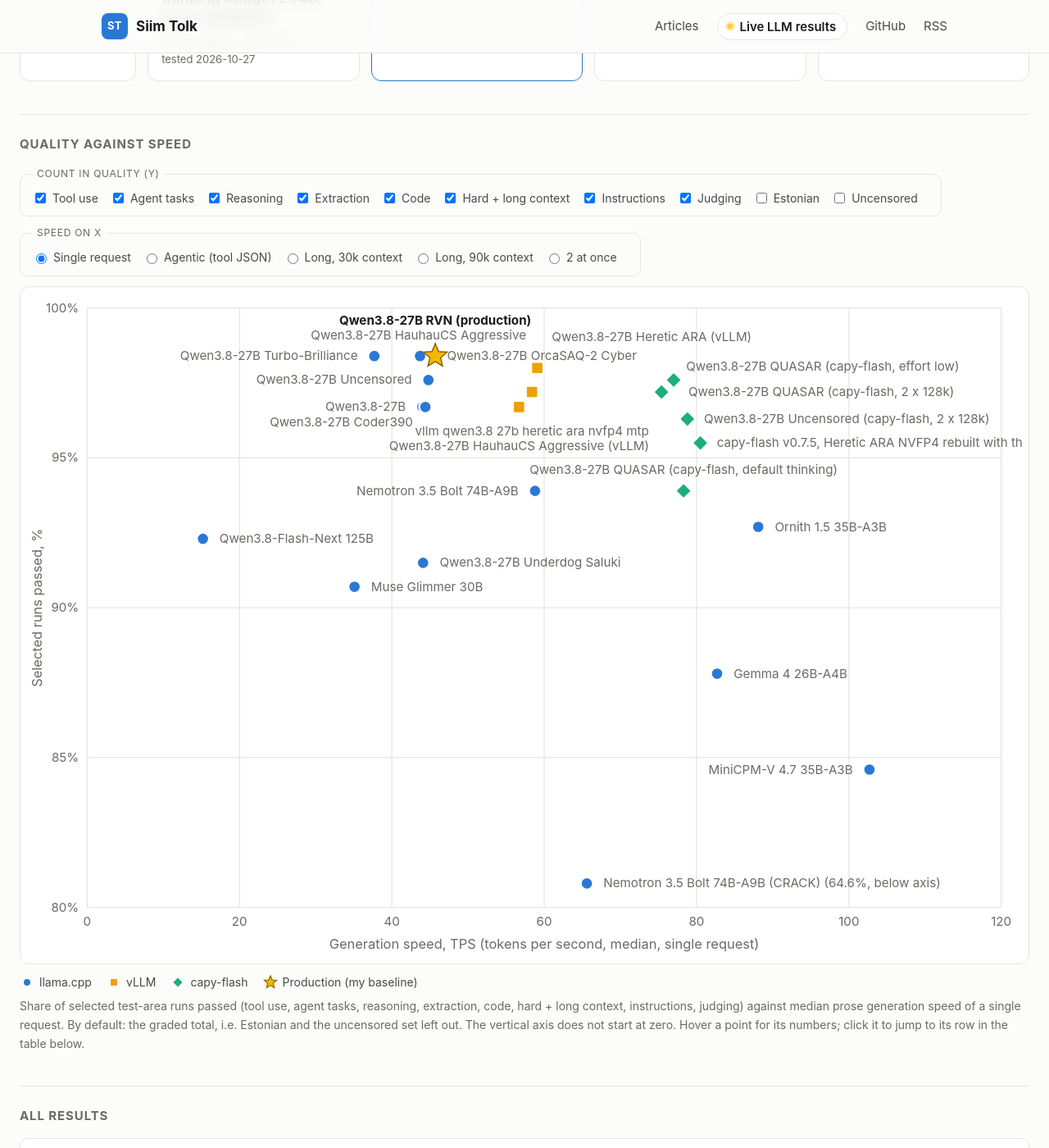
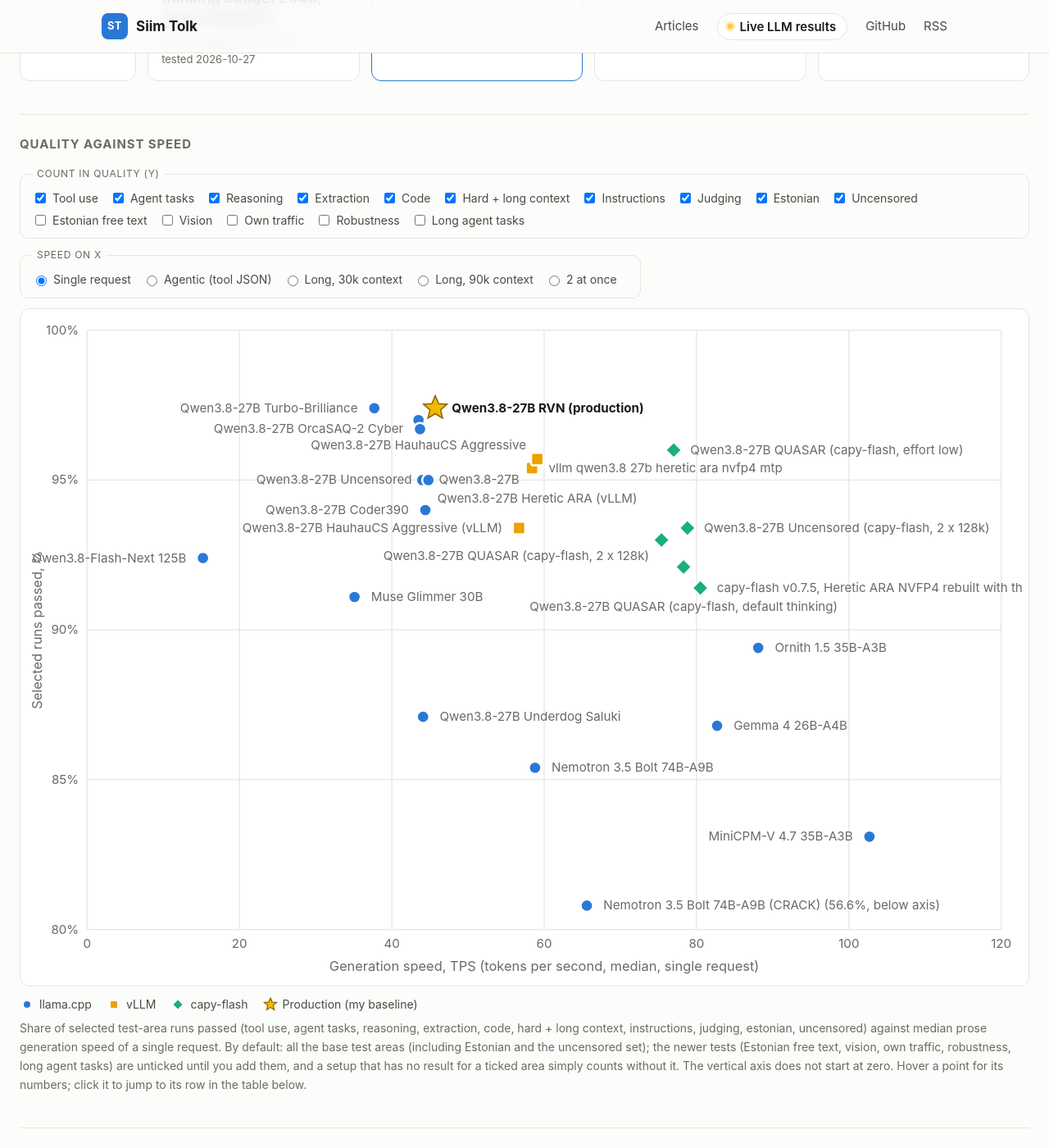
Before and after one commit to siimtolk/siimtolk.github.io, a Jekyll site: the page built from results/index.html, in a window 1280 px wide and 1400 px high, scrolled down 478 px. Shown: the whole window at 82% size. Built offline with Jekyll 4.4.1, drawn with Linux system fonts in a browser that asks for light colours; some of the changed text lies outside the part shown.

Commit message:
Results page: columns for the newer tests, unticked in the chart by default
Co-Authored-By: Claude Sonnet 5.5 <noreply@anthropic.com>

```diff
--- a/results/index.html
+++ b/results/index.html
@@ -27,6 +27,7 @@ description: Updated automatically after each benchmark run.
   <label class="r-sortsel">Sort by <select id="sortsel"></select></label>
   <div class="r-scroll"><table id="all"></table></div>
   <p class="meta">All speed numbers are TPS (tokens per second); higher is better. Under each setup name: quantization · uncensoring method · author of the weights, then how it was served (stock = not uncensored; undisclosed = the author does not say how). Click a column to sort; click a setup name to open its weights on Hugging Face; the grey line under it says how it was served. Graded = passed/runs without Estonian and uncensored; uncensored = edgy but harmless tasks answered instead of refused (counted separately, not in graded); thinking off = the same suite with reasoning disabled; follow-up = mean time to first token of the 2nd and later turns in two alternating 13k-token chats; 2 at once = total TPS with two simultaneous requests. The test-area columns (tool use, agent tasks, reasoning, extraction, code, hard tasks with long context and prompt injection, following instructions, judging) show passed/runs for each area; together they make up the graded total. A dash means that test was not run for that setup.</p>
+  <p class="meta"><strong>Extra tests (added 2026-10-27, not part of the graded total).</strong> Estonian free text = open Estonian answers checked for spelling, punctuation and compound words with a public Estonian language checker; vision = reading generated invoices, charts, signs and tables from images (a dash also when the server cannot see images); robustness = ignoring instructions hidden in web pages, files and e-mails, recovering from tool errors, not drowning in huge outputs or 25 similar tools, refusing destructive shortcuts; long agent tasks = multi-step fixes in a sandboxed project, graded by hidden tests on the final files; own traffic = real decision points, scheduled-job briefs and the real ~15k-token system prompt from my own assistant's history (the cases stay private, only the score is published). Only setups tested after that date have these; the older ones show a dash. Scores are passed/runs of the same kind as the columns above, and each test has a version, so a later change to it will not be mixed with these numbers.</p>
 </section>
 <script id="board-data" type="application/json">{{ d | jsonify }}</script>
 <script>
@@ -69,14 +70,17 @@ description: Updated automatically after each benchmark run.
   ].map(function (t, i) { return '<div class="r-tile' + (i === 0 ? ' r-count' : '') + '"><div class="r-k">' + t[0] + '</div><div class="r-v">' + t[1] + '</div><div class="r-s">' + t[2] + '</div><div class="r-s r-s2">' + t[3] + '</div></div>'; }).join('');
 
   // chart controls: which test areas count towards quality (Y) and which speed is on X
-  var AREAS = SEC_().concat([['estonian', 'Estonian'], ['uncensored', 'Uncensored']]);
+  // sections kept outside the graded total: shown as columns of their own, "–" until a setup has been run on them
+  var XT = [['estonian_free', 'Estonian free text'], ['vision', 'Vision'], ['own_traffic', 'Own traffic'], ['robust', 'Robustness'], ['longagent', 'Long agent tasks']];
+  var xval = function (m, k) { return k === 'own_traffic' ? m.own_traffic : (m.extra || {})[k]; };
+  var AREAS = SEC_().concat([['estonian', 'Estonian'], ['uncensored', 'Uncensored']], XT);
   var SPEEDS = [['prose', 'Single request', 'Generation speed, TPS (tokens per second, median, single request)', 'median prose generation speed of a single request'],
     ['tool_json', 'Agentic (tool JSON)', 'Tool-call JSON generation speed, TPS (tokens per second)', 'generation speed of tool-call JSON, the agentic workload'],
     ['decode_30k', 'Long, 30k context', 'Generation speed at 30k tokens of context, TPS', 'generation speed with 30k tokens of context'],
     ['decode_90k', 'Long, 90k context', 'Generation speed at 90k tokens of context, TPS', 'generation speed with 90k tokens of context'],
     ['parallel', '2 at once', 'Total generation speed with two simultaneous requests, TPS', 'total speed with two simultaneous requests']];
   var on = {}, xk = 'prose';
-  AREAS.forEach(function (a) { on[a[0]] = a[0] !== 'estonian' && a[0] !== 'uncensored'; });  // default = the graded total
+  AREAS.forEach(function (a) { on[a[0]] = !XT.some(function (x) { return x[0] === a[0]; }); });  // default = every base test area; the newer tests are off
   $('controls').innerHTML = '<fieldset><legend>Count in quality (Y)</legend>' + AREAS.map(function (a) {
     return '<label><input type="checkbox" data-area="' + a[0] + '"' + (on[a[0]] ? ' checked' : '') + '> ' + a[1] + '</label>';
   }).join('') + '</fieldset><fieldset><legend>Speed on X</legend>' + SPEEDS.map(function (s) {
@@ -99,7 +103,7 @@ description: Updated automatically after each benchmark run.
     P.forEach(function (m) { m._q = quality(m); });
     var Q = P.filter(function (m) { return m._q && m[xk] != null; });
     var missing = P.length - Q.length;
-    $('chartnote').textContent = 'Share of selected test-area runs passed (' + AREAS.filter(function (a) { return on[a[0]]; }).map(function (a) { return a[1].toLowerCase(); }).join(', ') + ') against ' + sp[3] + '. By default: the graded total, i.e. Estonian and the uncensored set left out. The vertical axis does not start at zero. Hover a point for its numbers; click it to jump to its row in the table below.' + (missing && Q.length ? ' ' + missing + ' setups have no ' + sp[1].toLowerCase() + ' measurement and are not plotted.' : '');
+    $('chartnote').textContent = 'Share of selected test-area runs passed (' + AREAS.filter(function (a) { return on[a[0]]; }).map(function (a) { return a[1].toLowerCase(); }).join(', ') + ') against ' + sp[3] + '. By default: all the base test areas (including Estonian and the uncensored set); the newer tests (Estonian free text, vision, own traffic, robustness, long agent tasks) are unticked until you add them, and a setup that has no result for a ticked area simply counts without it. The vertical axis does not start at zero. Hover a point for its numbers; click it to jump to its row in the table below.' + (missing && Q.length ? ' ' + missing + ' setups have no ' + sp[1].toLowerCase() + ' measurement and are not plotted.' : '');
     if (!Q.length) { $('chart').innerHTML = '<p class="meta">Nothing to plot: tick at least one test area.</p>'; return; }
     var W = 960, H = 640, L = 58, R = 20, T = 14, B = 48;
     var mx = Math.max.apply(null, Q.map(function (m) { return m[xk]; })), xstep = mx > 80 ? 20 : mx > 40 ? 10 : 5;
```
Also changed, not shown: other parts of results/index.html (+4 -3 lines).
